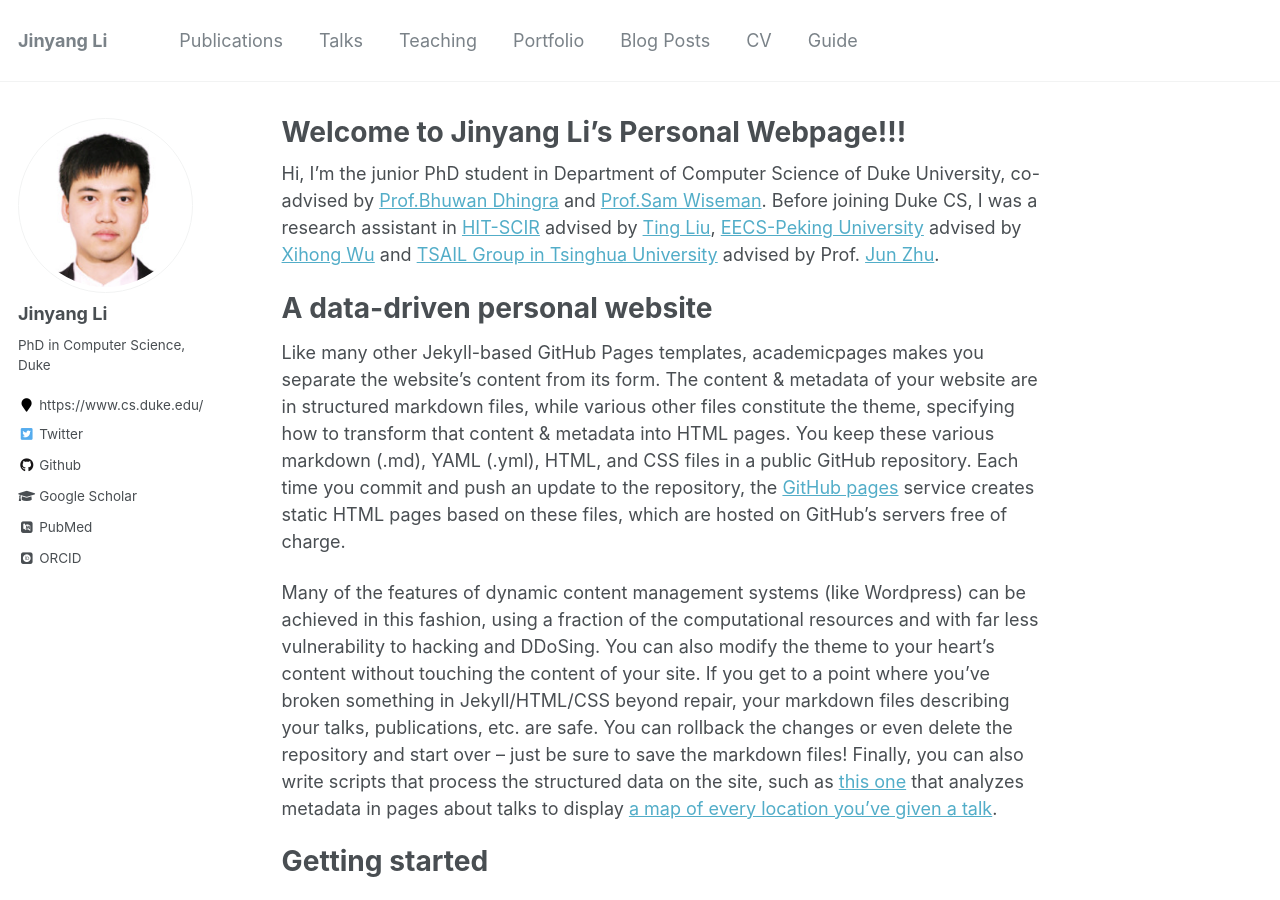
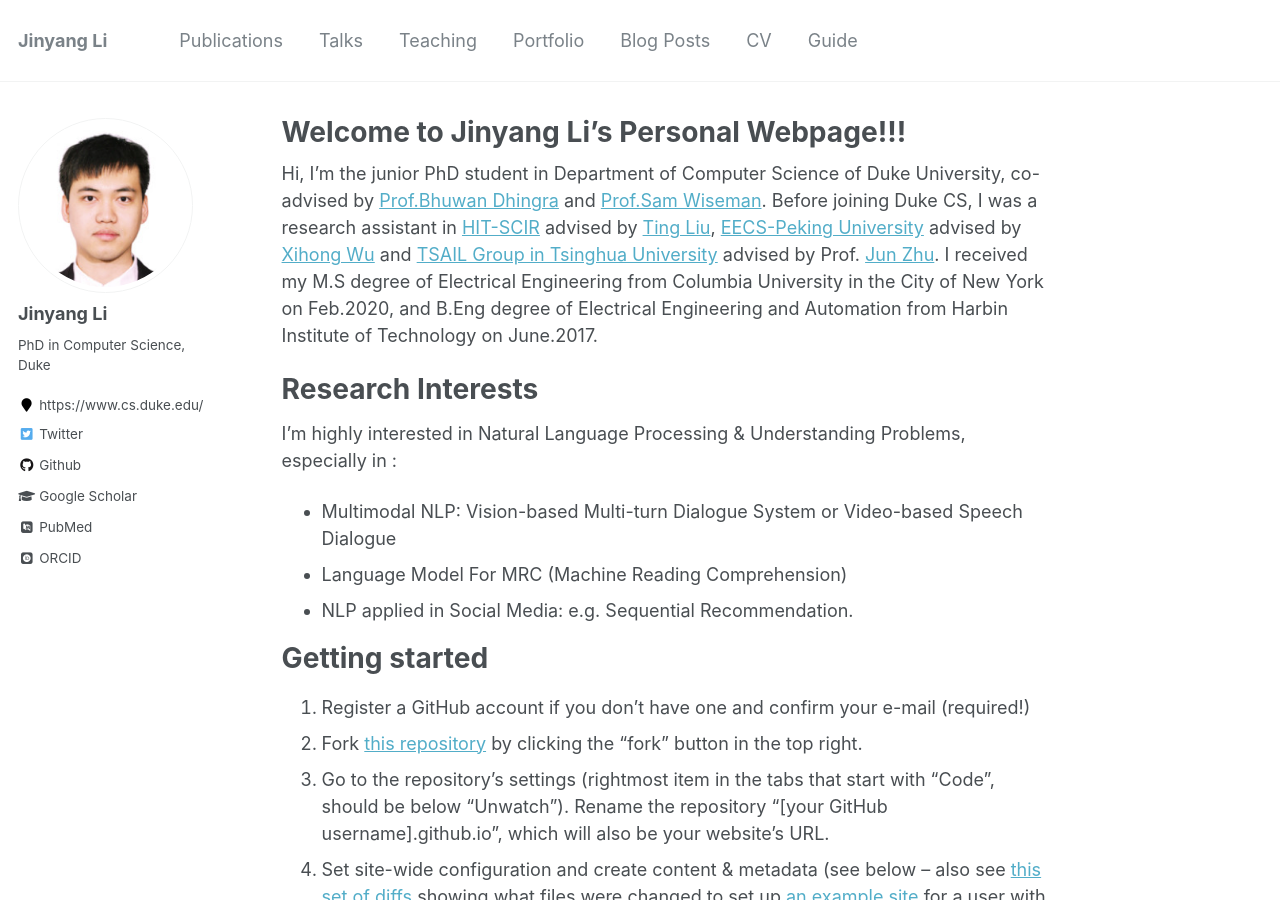
Before and after one commit to Golden-Sun-Li/jinyang-li.github.io, a Jekyll site: the page built from _pages/about.md, in a window 1280 px wide and 900 px high. Built offline with Jekyll 4.4.1, drawn with Linux system fonts in a browser that asks for light colours; some web fonts are replaced.

Commit message:
change config and about

```diff
--- a/_config.yml
+++ b/_config.yml
@@ -11,7 +11,7 @@ title                    : "Jinyang Li"
 title_separator          : "-"
 name                     : &name "Your Name"
 description              : &description "personal description"
-url                      : https://academicpages.github.io # the base hostname & protocol for your site e.g. "https://mmistakes.github.io"
+url                      : https://golden-sun-li.github.io/jinyang-li.github.io # the base hostname & protocol for your site e.g. "https://mmistakes.github.io"
 baseurl                  : "" # the subpath of your site, e.g. "/blog"
 repository               : "Jinyang's Webpage"
 teaser                   :  # filename of teaser fallback teaser image placed in /images/, .e.g. "500x300.png"
--- a/_pages/about.md
+++ b/_pages/about.md
@@ -8,13 +8,15 @@ redirect_from:
   - /about.html
 ---
 
-Hi, I'm the junior PhD student in Department of Computer Science of Duke University, co-advised by [Prof.Bhuwan Dhingra](http://www.cs.cmu.edu/~bdhingra/) and [Prof.Sam Wiseman](http://www.ttic.edu/wiseman). Before joining Duke CS, I was a research assistant in [HIT-SCIR](http://ir.hit.edu.cn/) advised by [Ting Liu](https://scholar.google.com/citations?user=zyMJ1V0AAAAJ&hl=en), [EECS-Peking University](https://eecs.pku.edu.cn/Home/HOME.htm) advised by [Xihong Wu](https://scholar.google.com/citations?user=0ZSjU8QAAAAJ&hl=zh-CN) and [TSAIL Group in Tsinghua University](https://ml.cs.tsinghua.edu.cn/) advised by Prof. [Jun Zhu](http://ml.cs.tsinghua.edu.cn/~jun/index.shtml).
+Hi, I'm the junior PhD student in Department of Computer Science of Duke University, co-advised by [Prof.Bhuwan Dhingra](http://www.cs.cmu.edu/~bdhingra/) and [Prof.Sam Wiseman](http://www.ttic.edu/wiseman). Before joining Duke CS, I was a research assistant in [HIT-SCIR](http://ir.hit.edu.cn/) advised by [Ting Liu](https://scholar.google.com/citations?user=zyMJ1V0AAAAJ&hl=en), [EECS-Peking University](https://eecs.pku.edu.cn/Home/HOME.htm) advised by [Xihong Wu](https://scholar.google.com/citations?user=0ZSjU8QAAAAJ&hl=zh-CN) and [TSAIL Group in Tsinghua University](https://ml.cs.tsinghua.edu.cn/) advised by Prof. [Jun Zhu](http://ml.cs.tsinghua.edu.cn/~jun/index.shtml). I received my M.S degree of Electrical Engineering from Columbia University in the City of New York on Feb.2020, and B.Eng degree of Electrical Engineering and Automation from Harbin Institute of Technology on June.2017.
 
-A data-driven personal website
+Research Interests
 ======
-Like many other Jekyll-based GitHub Pages templates, academicpages makes you separate the website's content from its form. The content & metadata of your website are in structured markdown files, while various other files constitute the theme, specifying how to transform that content & metadata into HTML pages. You keep these various markdown (.md), YAML (.yml), HTML, and CSS files in a public GitHub repository. Each time you commit and push an update to the repository, the [GitHub pages](https://pages.github.com/) service creates static HTML pages based on these files, which are hosted on GitHub's servers free of charge.
+I'm highly interested in Natural Language Processing & Understanding Problems, especially in :
+* Multimodal NLP: Vision-based Multi-turn Dialogue System or Video-based Speech Dialogue
+* Language Model For MRC (Machine Reading Comprehension)
+* NLP applied in Social Media: e.g. Sequential Recommendation.
 
-Many of the features of dynamic content management systems (like Wordpress) can be achieved in this fashion, using a fraction of the computational resources and with far less vulnerability to hacking and DDoSing. You can also modify the theme to your heart's content without touching the content of your site. If you get to a point where you've broken something in Jekyll/HTML/CSS beyond repair, your markdown files describing your talks, publications, etc. are safe. You can rollback the changes or even delete the repository and start over -- just be sure to save the markdown files! Finally, you can also write scripts that process the structured data on the site, such as [this one](https://github.com/academicpages/academicpages.github.io/blob/master/talkmap.ipynb) that analyzes metadata in pages about talks to display [a map of every location you've given a talk](https://academicpages.github.io/talkmap.html).
 
 Getting started
 ======
```
